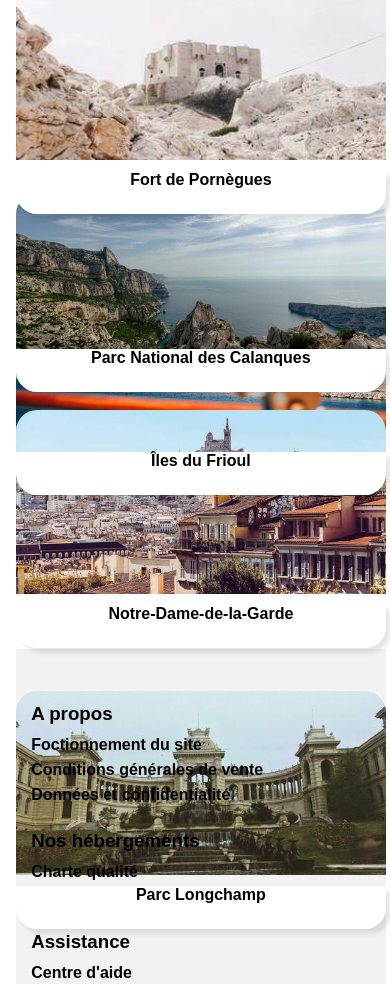
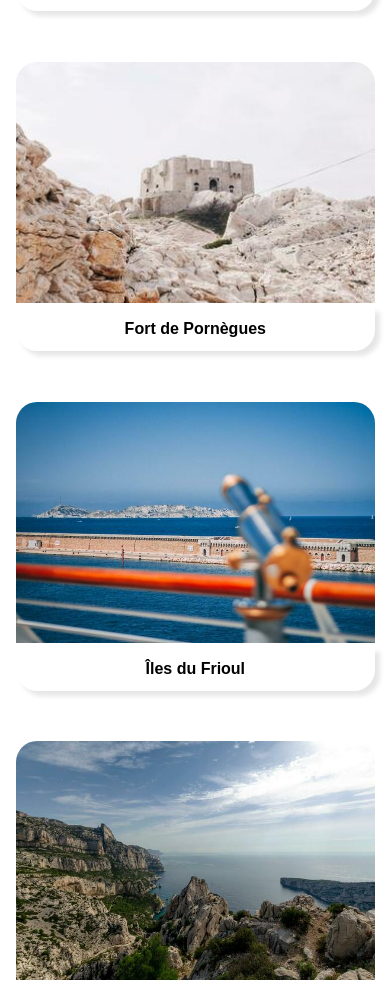
Before and after one commit to Zenoren/YounousMohamed_2_22032021, a plain HTML site: page index.html in a window 390 px wide. Shown: the part 3421-4405 px from the top of the page. Drawn offline with Linux system fonts and the light colour scheme; a web font is replaced by a local one.

Commit message:
finished all

```diff
--- a/index.html
+++ b/index.html
@@ -211,32 +211,44 @@
         <aside id="article3">
             <h2 id="activite"> Activités à Marseille</h2>
             <div id="bloc-images">
+
                 <a href="#">
                     <div class="img-high">
                         <img src="images/activites/4_small/port.jpg" alt="photo"/>
                         <div class="article3-description"><b>Vieux Port</b></div>
                     </div>
                 </a>
+
                 <a href="#">
                     <div class="img-double">
+                        <div class="larger-img">
                             <img src="images/activites/4_small/fort.jpg" alt="photo"/>
                             <div class="article3-description"><b>Fort de Pornègues</b></div>
-                            <img src="images/activites/4_small/frioul.jpg" alt="photo" id="smaller-img"/>
+                        </div>
+                        <div id="smaller-img">
+                            <img src="images/activites/4_small/frioul.jpg" alt="photo"/>
                             <div class="article3-description"><b>Îles du Frioul</b></div>
+                        </div>
                     </div>
                 </a>
+
                 <a href="#">
                     <div class="img-high">
                         <img src="images/activites/4_small/parc.jpg" alt="photo"/>
                         <div class="article3-description"><b>Parc National des Calanques</b></div>
                     </div>
                 </a>
+
                 <a href="#">
                     <div class="img-double">
-                        <img src="images/activites/4_small/dame.jpg" alt="photo"/>
-                        <div class="article3-description"><b>Notre-Dame-de-la-Garde</b></div>
-                        <img src="images/activites/4_small/longchamp.jpg" alt="photo"/>
-                        <div class="article3-description"><b>Parc Longchamp</b></div>
+                        <div class="double40">
+                            <img src="images/activites/4_small/dame.jpg" alt="photo"/>
+                            <div class="article3-description"><b>Notre-Dame-de-la-Garde</b></div>
+                        </div>
+                        <div class="double40">
+                            <img src="images/activites/4_small/longchamp.jpg" alt="photo"/>
+                            <div class="article3-description"><b>Parc Longchamp</b></div>
+                        </div>
                     </div>
                 </a>
             </div>
--- a/styles.css
+++ b/styles.css
@@ -316,24 +316,22 @@ section a
 
 #article3
 {
-width: 100%;
+    width: 97%;
     margin-top: 55px;
-margin-right: 50px;
-margin-bottom: 55px;
+    margin-bottom: 11vh;
 }
 
 #bloc-images
 {
     display: flex;
     flex-wrap: wrap;
-    gap: 33px;
+    justify-content: space-between;
 }
 
 .img-high
-
 {
-    width: 21vw;
-    height: 54vh;
+	width: 19vw;
+	height: 58vh;
 }
 
 .img-high img
@@ -341,16 +339,21 @@ margin-bottom: 55px;
     width: 100%;
     height: 100%;
     object-fit: cover;
-    border-radius: 21px;
+    border-radius: 21px 21px 0 0;
 }
 
 .img-double
 {
-	height: 56vh;
-	width: 21vw;
-    gap: 43px;
 	display: flex;
 	flex-direction: column;
+    justify-content: space-between;
+	height: 58vh;
+	width: 21vw;
+}
+
+.double40
+{
+    height: 40%;
 }
 
 .img-double img
@@ -361,22 +364,25 @@ margin-bottom: 55px;
     border-radius: 21px 21px 0 0;
 }
 
+.larger-img
+{
+    height: 50%;
+    width: 100%;
+}
+
 #smaller-img
 {
-    height: 12vh;
-    width: 21vw;
+	height: 30%;
+	width: 100%;
 }
 
 .article3-description
 {
 	background-color: white;
-	width: 100%;
 	border-radius: 0 0 21px 21px;
-	position: sticky;
-	padding-bottom: 25px;
-	margin-top: -32px;
 	box-shadow: 5px 5px 5px rgba(0,0,0,0.1);
 	text-align: center;
+	padding: 13px;
 }
 
 #bloc-images a
@@ -421,11 +427,6 @@ footer h3
 {
     text-align: left;
 }
-
-/* @media screen and (max-width: 1280px)
-{
-
-} */
 
 @media all and (max-width: 1024px)
 {
@@ -492,16 +493,27 @@ section
     width: 99%;
 }
 
+#article3
+{
+    margin-top: 0;
+}
+
 #article3 #bloc-images
 {
     flex-direction: column;
-height:fit-content
+    gap: 6vh;
 }
 
 #article3 .img-double, .img-high, #smaller-img
 {
-    height: 184px;
+    height: auto;
     width: 100%;
+    gap: 6vh;
+}
+
+.img-double img
+{
+    height: 241px;
 }
 
 footer
```
Lines whose indentation alone changed are shown as unchanged.
